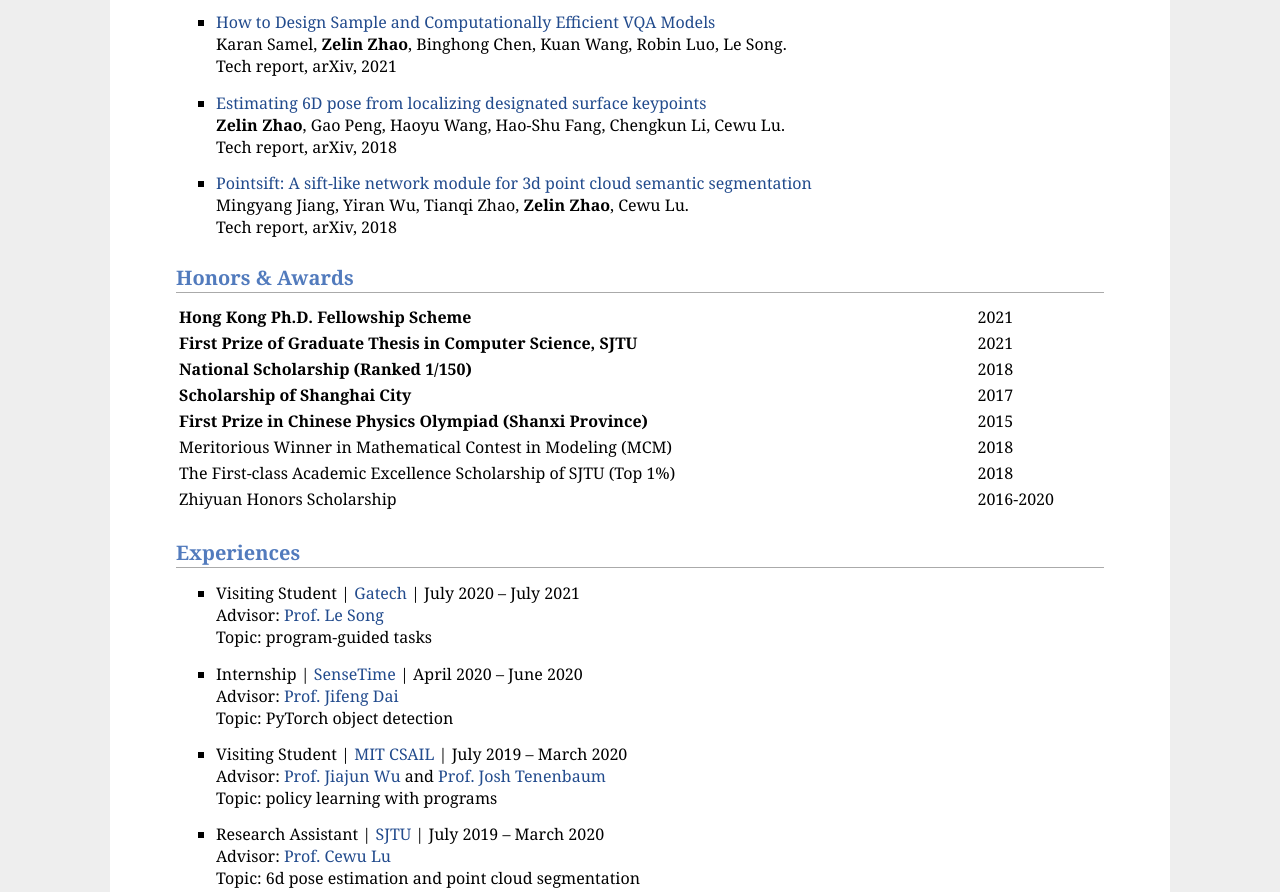
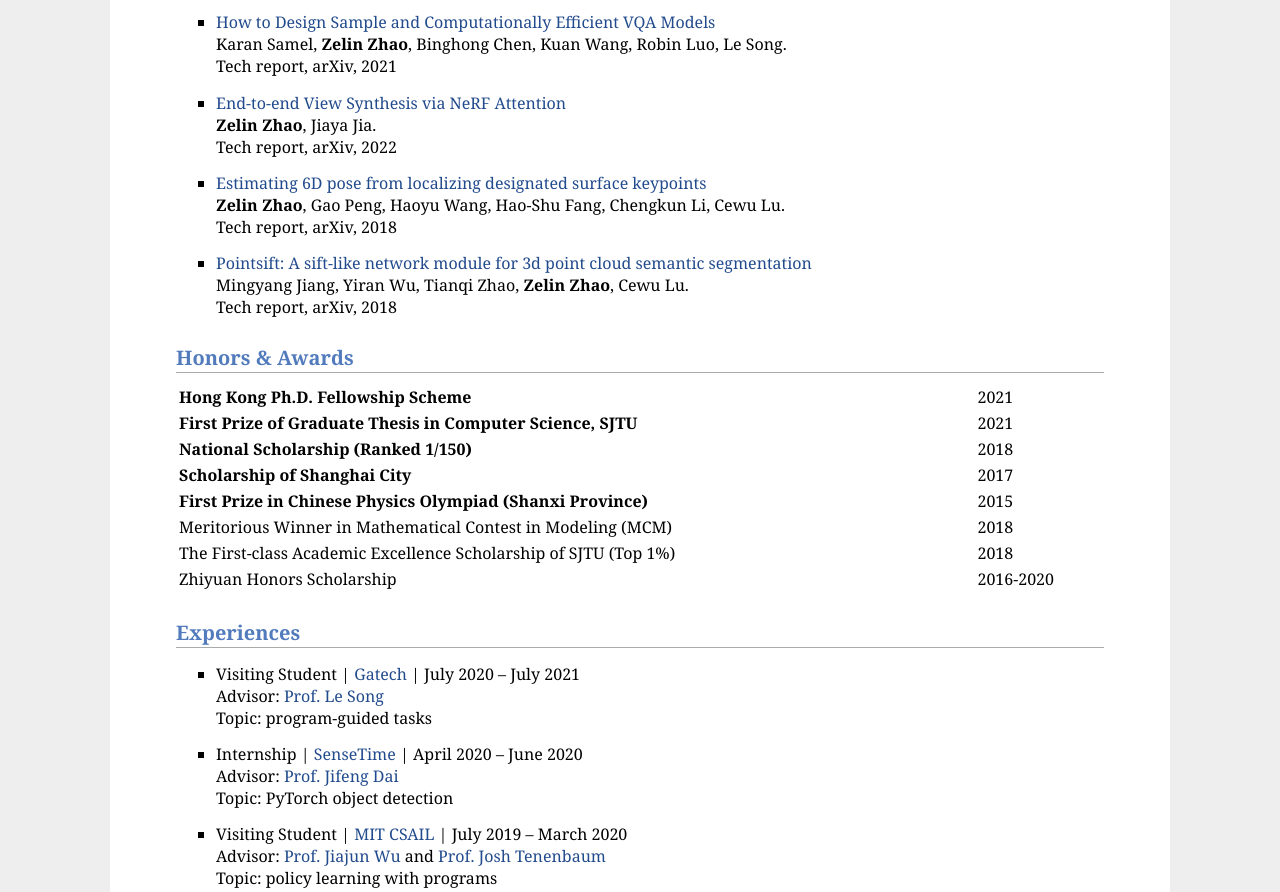
Before and after one commit to sjtuytc/sjtuytc.github.io, a plain HTML site: page index.html in a window 1280 px wide. Shown: the part 896-1788 px from the top of the page. Drawn offline with Linux system fonts and the light colour scheme.

Commit message:
add a new paper

```diff
--- a/index.html
+++ b/index.html
@@ -86,6 +86,12 @@
 		<a href="https://arxiv.org/pdf/2103.11537">How to Design Sample and Computationally Efficient VQA Models</a><br>
 		Karan Samel, <b>Zelin Zhao</b>, Binghong Chen, Kuan Wang, Robin Luo, Le Song.<br>
 		Tech report, arXiv, 2021<br>
+	</li>
+
+	<li>
+		<a href="https://arxiv.org/abs/2207.14741">End-to-end View Synthesis via NeRF Attention</a><br>
+		<b>Zelin Zhao</b>, Jiaya Jia.<br>
+		Tech report, arXiv, 2022<br>
 	</li>
 
 	<li>
```
